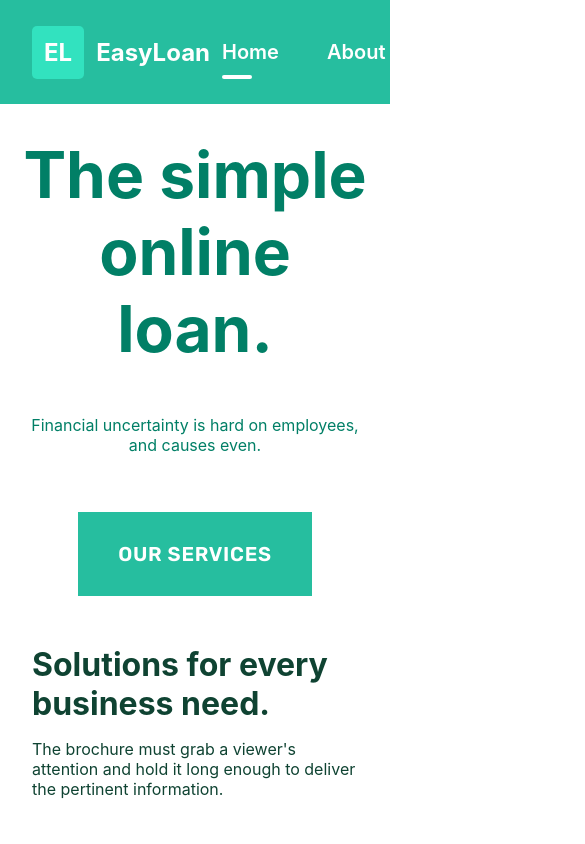
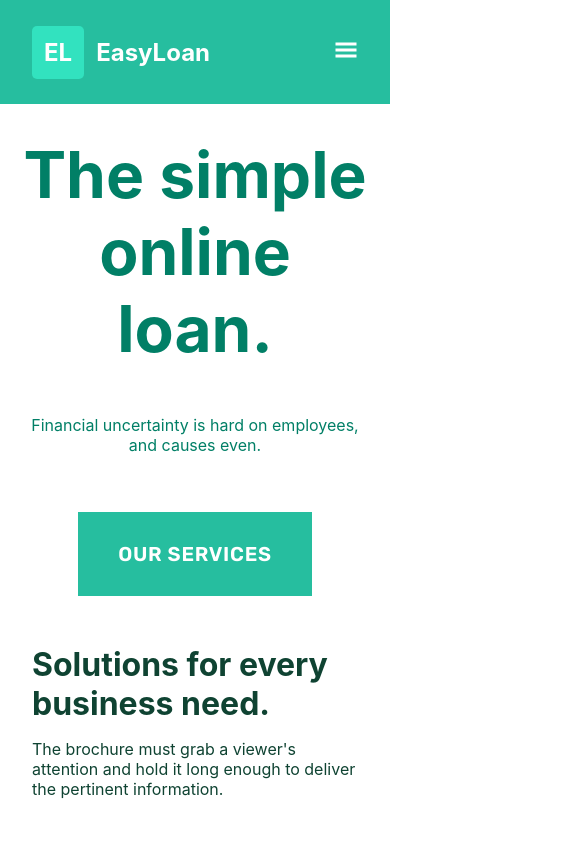
Before and after one commit to prashu-siri/easy-loan, a React (Create React App) app: page / in a window 390 px wide. Shown: the top 844 px of the page, 585 px wide, since content can reach past the window. Built offline with nearby package versions, Linux system fonts and the light colour scheme.

Commit message:
Mobile nav chnages

```diff
--- a/src/App.css
+++ b/src/App.css
@@ -608,7 +608,41 @@ nav ul li a.active::after {
   margin: 0;
 }
 
+.mobile-nav {
+  display: none;
+}
+
 @media (max-width: 500px) {
+  .nav {
+    display: none;
+  }
+
+  .mobile-nav {
+    display: block;
+
+    svg {
+      color: white;
+      width: 24px;
+      height: 24px;
+    }
+  }
+
+  .mobile-menu {
+    position: fixed;
+    inset: 0;
+    background: black;
+    z-index: 1;
+
+    ul {
+      flex-direction: column;
+      margin-top: 2em;
+    }
+
+    .close-icon {
+      padding: 2em;
+    }
+  }
+
   .wrapper{
     margin: 3em;
   }
--- a/src/components/Nav/Nav.js
+++ b/src/components/Nav/Nav.js
@@ -1,8 +1,16 @@
 import { NavLink, useNavigate } from 'react-router-dom';
+import { GiHamburgerMenu } from "react-icons/gi";
+import { useState } from 'react';
+import { IoCloseOutline } from "react-icons/io5";
 
 const Nav = () => {
 
     const navigate = useNavigate();
+    const [isOpen, setIsOpen] = useState(false);
+
+    const openNav = () => {
+        setIsOpen(!isOpen);
+    }
 
     return (
         <nav>
@@ -10,13 +18,27 @@ const Nav = () => {
                 <p className='logo'>EL</p>
                 <p className='logo-ab'>EasyLoan</p>
             </div>
-            <ul>
+            <ul className='nav'>
                 <li><NavLink to="">Home</NavLink></li>
                 <li><NavLink to="about">About</NavLink></li>
                 <li><NavLink to="services">Services</NavLink></li>
                 <li><NavLink to="Contact">Contact</NavLink></li>
                 <li><button className='nav-btn' onClick={() => navigate('apply-loan')}>Apply for loan</button></li>
             </ul>
+            <div className='mobile-nav'>
+                <GiHamburgerMenu onClick={() => openNav()} />
+                {isOpen && <div className='mobile-menu'>
+                    <div className='close-icon'><IoCloseOutline onClick={() => setIsOpen(false)}/></div>
+                    <ul>
+                        <li><NavLink to="" onClick={() => openNav()}>Home</NavLink></li>
+                        <li><NavLink to="about" onClick={() => openNav()}>About</NavLink></li>
+                        <li><NavLink to="services" onClick={() => openNav()}>Services</NavLink></li>
+                        <li><NavLink to="Contact" onClick={() => openNav()}>Contact</NavLink></li>
+                        <li><button className='nav-btn' onClick={() => navigate('apply-loan')}>Apply for loan</button></li>
+                    </ul>
+                    </div>
+                }
+            </div>
         </nav>
      );
 }
```
